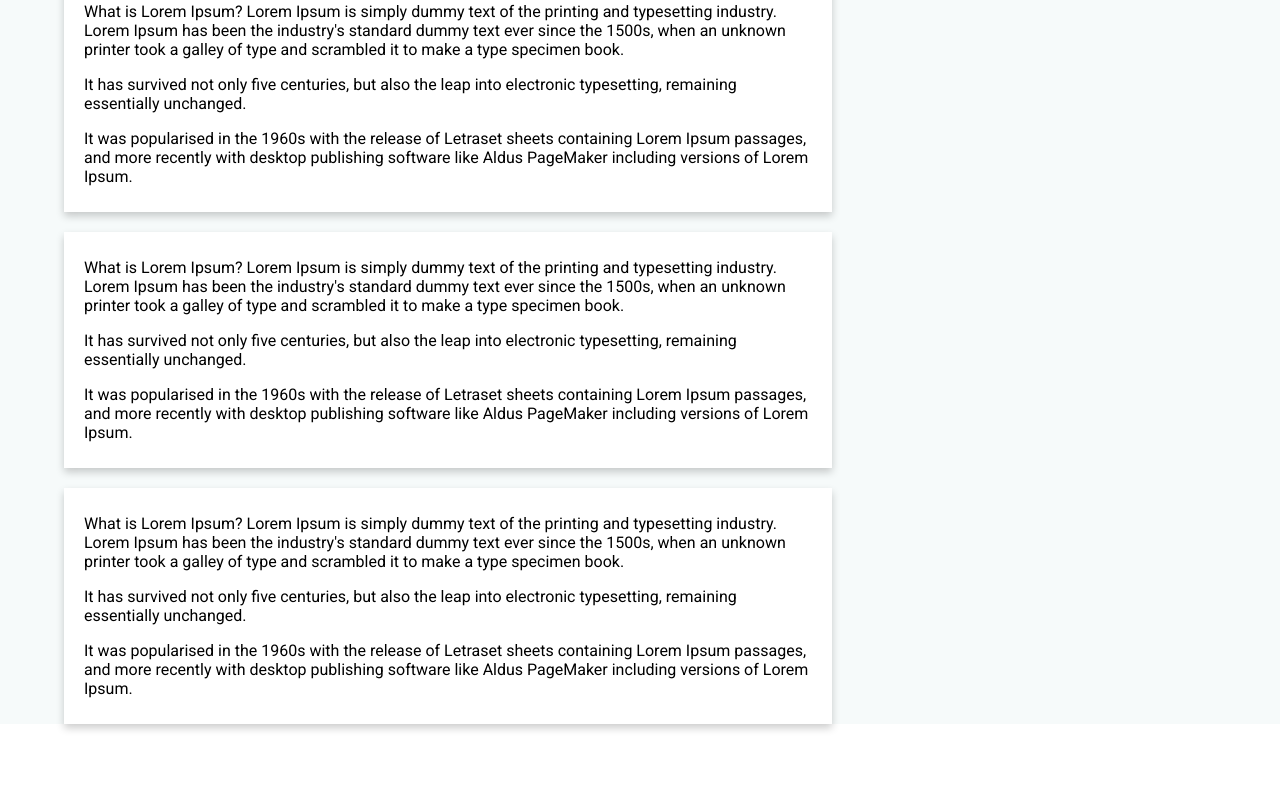
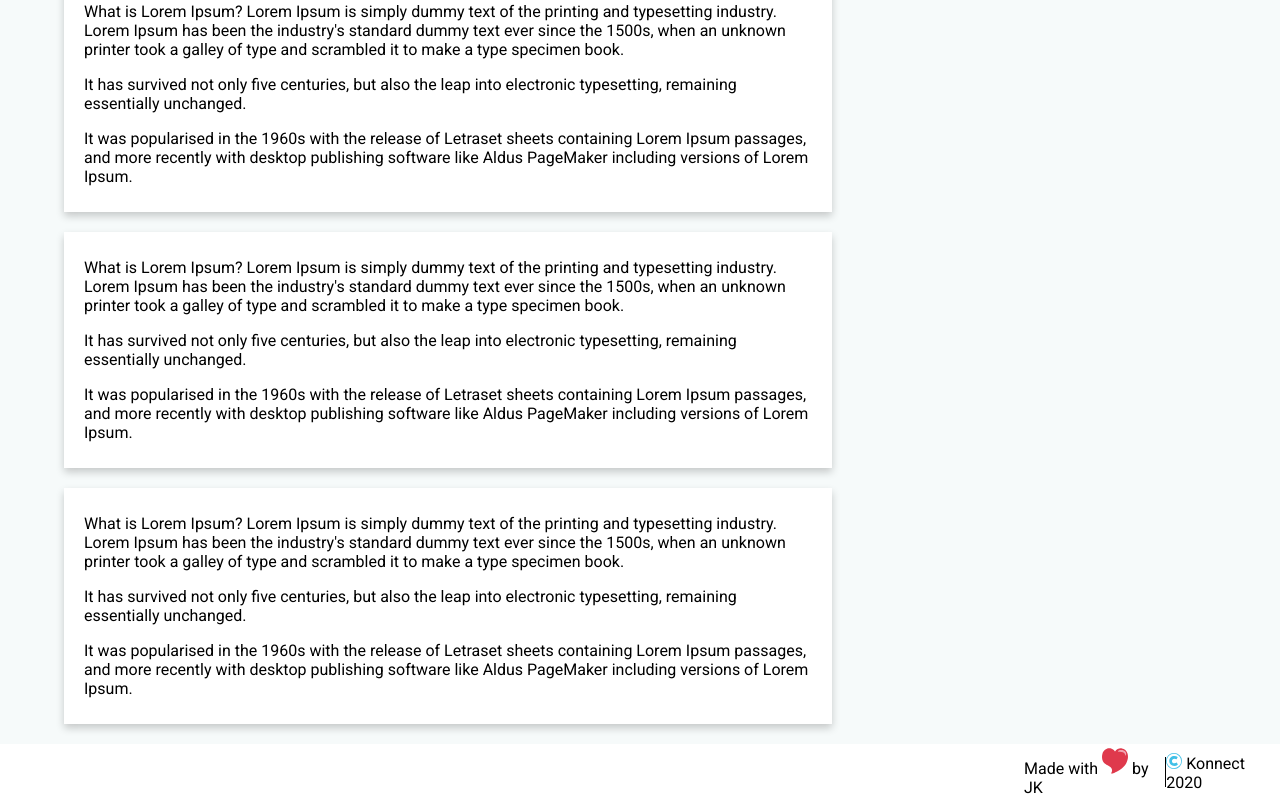
Before and after one commit to Jeevan-Kishore/Konnect, a React app: page / in a window 1280 px wide. Shown: the part 1144-1944 px from the top of the page. Before the commit the page ends 1888 px from the top, so only its background shows below. Built offline with nearby package versions, Linux system fonts and the light colour scheme.

Commit message:
chore(ga): Add footer :lipstick:

```diff
--- a/src/App.js
+++ b/src/App.js
@@ -4,6 +4,7 @@ import styles from "./app.module.css";
 import mySvg from "./svg/tree.svg";
 import { MenuBar } from "./components/Menu-Bar";
 import { Card } from "./components/Card";
+import { Footer } from "./components/Footer";
 
 function App() {
   return (
@@ -23,6 +24,7 @@ function App() {
           <Card />
         </div>
       </div>
+      <Footer />
     </div>
   );
 }
--- /dev/null
+++ b/src/components/CopyrightLogo/index.js
@@ -0,0 +1,14 @@
+import React from "react";
+
+export const CopyrightLogo = (props) => (
+  <svg width="16" height="16" fill="none" xmlns="http://www.w3.org/2000/svg">
+    <path
+      d="M8 .035a7.965 7.965 0 10.002 15.93A7.965 7.965 0 008 .035zm0 15.166c-3.971 0-7.201-3.23-7.201-7.2C.799 4.03 4.029.8 8 .8A7.209 7.209 0 0115.201 8 7.209 7.209 0 018 15.201z"
+      fill="#40C0E7"
+    />
+    <path
+      d="M10.793 9.566a.11.11 0 00-.073-.056.105.105 0 00-.09.021c-.571.453-1.552.794-2.282.794-1.413 0-2.4-.956-2.4-2.325 0-1.369.987-2.325 2.4-2.325.763 0 1.547.246 2.044.642.026.02.058.028.09.022a.112.112 0 00.073-.054l1.131-2.061a.107.107 0 00-.027-.137C10.804 3.41 9.716 3.08 8.338 3.08c-2.938 0-5.07 2.07-5.07 4.922 0 2.853 2.132 4.923 5.07 4.923 1.343 0 2.505-.409 3.45-1.216a.109.109 0 00.026-.131l-1.021-2.012z"
+      fill="#40C0E7"
+    />
+  </svg>
+);
--- /dev/null
+++ b/src/components/Footer/footer.module.css
@@ -0,0 +1,19 @@
+.wrapper {
+  height: 56px;
+  background-color: var(--headerBgColor);
+  display: flex;
+  justify-content: flex-end;
+}
+
+.container {
+  width: 20%;
+  display: flex;
+  justify-content: space-evenly;
+  align-items: center;
+}
+
+.divider {
+  width: 1px;
+  height: 30px;
+  background-color: black;
+}
--- /dev/null
+++ b/src/components/Footer/index.js
@@ -0,0 +1,19 @@
+import React from "react";
+import styles from "./footer.module.css";
+import { HeartLogo } from "../HeartLogo";
+import { CopyrightLogo } from "../CopyrightLogo";
+export const Footer = (props) => {
+  return (
+    <footer className={styles.wrapper}>
+      <section className={styles.container}>
+        <div>
+          Made with <HeartLogo /> by JK
+        </div>
+        <span className={styles.divider} />
+        <div>
+          <CopyrightLogo /> Konnect 2020
+        </div>
+      </section>
+    </footer>
+  );
+};
--- /dev/null
+++ b/src/components/HeartLogo/index.js
@@ -0,0 +1,14 @@
+import React from "react";
+
+export const HeartLogo = (props) => (
+  <svg width="26" height="26" fill="none" xmlns="http://www.w3.org/2000/svg">
+    <path
+      d="M25.418 5.25C24.552 2.771 22.51.713 19.93.43c-1.462-.14-2.933-.043-4.274.633-1.054.531-1.899 1.422-2.657 2.341-.934-1.119-1.966-2.118-3.329-2.638C8.85.453 7.96.363 7.09.368 6.337.374 5.578.45 4.858.695c-1.318.448-2.42 1.38-3.243 2.527a7.27 7.27 0 00-.632 1.072 9.703 9.703 0 00-.47 1.158C-.65 9.338.051 14.116 3.853 16.304c.384.263.782.516 1.186.762 1.21.74 2.474 1.437 3.579 2.298.313.295.59.607.816.946.451.678.682 1.46.57 2.394.111.93-.72 1.595-.72 2.592.168 1.329 5.737-1.692 6.21-2.002 3.927-2.318 7.915-5.31 9.474-9.893.255-.589.468-1.196.635-1.816.558-2.055.517-4.328-.186-6.335"
+      fill="#DF394C"
+    />
+    <path
+      d="M24.127 5.623a3.734 3.734 0 00-.211-1.073 3.335 3.335 0 00-.468-.879c-1.165-1.578-3.589-2.066-5.578-1.578-.773.22-1.547.544-1.877 1.305-.11.326.33.543.551.434 1.437-.218 3.039-.134 4.337.435.327.144.63.317.911.521.941.675 1.382 1.762 1.603 2.848.44-.107.663-.65.7-1.128.046-.292.056-.588.032-.883"
+      fill="#F1A5B1"
+    />
+  </svg>
+);
--- a/src/components/Menu-Bar/index.js
+++ b/src/components/Menu-Bar/index.js
@@ -4,7 +4,7 @@ import { KonnectLogo } from "../Logo";
 
 export const MenuBar = (props) => {
   return (
-    <div className={styles.wrapper}>
+    <header className={styles.wrapper}>
       <div className={styles.logoContainer}>
         <KonnectLogo />
       </div>
@@ -13,6 +13,6 @@ export const MenuBar = (props) => {
         <li>sec</li>
         <li>third</li>
       </ul>
-    </div>
+    </header>
   );
 };
```
